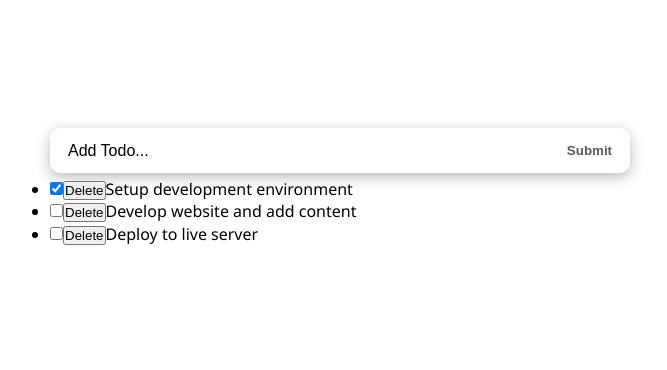
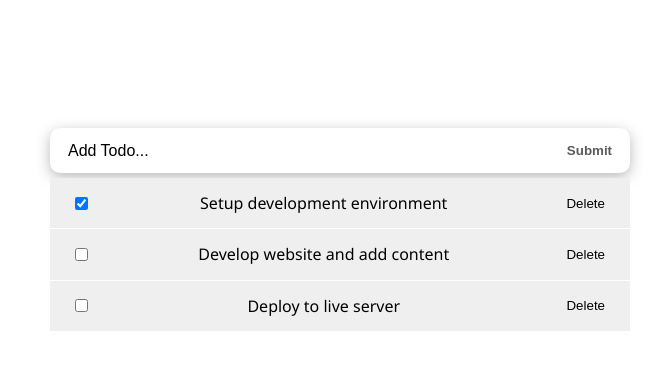
Before and after one commit to Mar12358/react-todo-app, a React (Create React App) app: page / in a window 1280 px wide. Shown: the top 370 px of the page, without its empty margins (300-967 px from the left). Built offline with nearby package versions, Linux system fonts and the light colour scheme.

Commit message:
Import css modules

```diff
--- a/src/components/TodoItem.jsx
+++ b/src/components/TodoItem.jsx
@@ -1,6 +1,9 @@
+import styles from '../styles/TodoItem.module.css';
+
 const TodoItem = ({ itemProp, handleChange, delTodo }) => {
   return (
-    <li>
+    <li className={styles.item}>
+      <div className={styles.content}>
       <input
         type="checkbox"
         checked={itemProp.completed}
@@ -8,6 +11,7 @@
       />
       <button onClick={() => delTodo(itemProp.id)}>Delete</button>
       {itemProp.title}
+      </div>
     </li>
   );
 };
```
Also changed, not shown: src/components/Header.jsx (added, +15 -0 lines).
